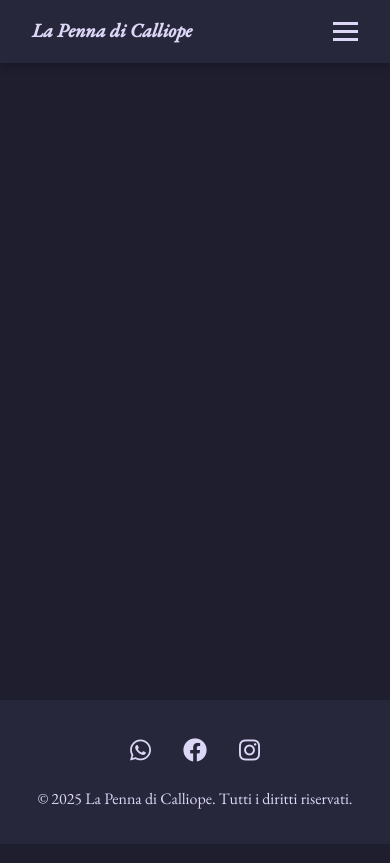
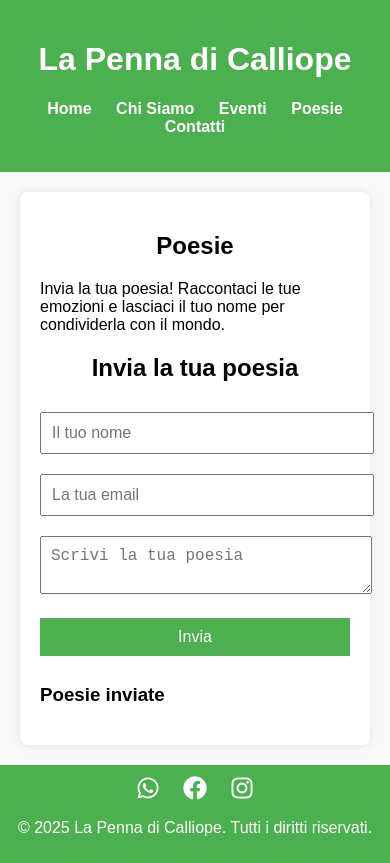
Before and after one commit to chiaramgl/lapennadicalliopeweb, a website: page index.html in a window 390 px wide. Drawn offline with nearby package versions, Linux system fonts and the light colour scheme; no server answers.

Commit message:
Update index.html

```diff
--- a/index.html
+++ b/index.html
@@ -1,151 +1,134 @@
 <!DOCTYPE html>
 <html lang="it">
+
 <head>
     <meta charset="UTF-8">
     <meta name="viewport" content="width=device-width, initial-scale=1.0">
-    <meta name="description" content="Homepage di La Penna di Calliope">
-    <meta name="keywords" content="homepage, La Penna di Calliope">
+    <meta name="description" content="Pagina di poesie di La Penna di Calliope">
+    <meta name="keywords" content="poesie, La Penna di Calliope, invia poesia">
     <meta name="author" content="La Penna di Calliope">
-    <title>Home - La Penna di Calliope</title>
+    <title>Poesie - La Penna di Calliope</title>
     <link rel="stylesheet" href="https://cdnjs.cloudflare.com/ajax/libs/font-awesome/6.0.0/css/all.min.css">
     <style>
-        @import url('https://fonts.googleapis.com/css2?family=EB+Garamond:ital,wght@0,400;0,500;0,600;1,400;1,500&display=swap');
+        /* CSS di base */
         body {
-            margin: 0;
-            font-family: 'EB Garamond', serif;
-            color: #dcd6f7;
-            background-color: #1e1e2f;
-            line-height: 1.6;
-            font-size: 18px;
-            padding-bottom: 140px;
-        }
-        header {
-            position: fixed;
-            top: 0;
-            left: 0;
-            right: 0;
-            z-index: 1000;
-            display: flex;
-            justify-content: space-between;
-            align-items: center;
-            padding: 1em 2em;
-            background-color: rgba(41, 41, 61, 0.95);
-            box-shadow: 0 2px 10px rgba(0,0,0,0.3);
-        }
-        .site-title {
-            font-family: 'EB Garamond', serif;
-            font-style: italic;
-            font-size: 1.5em;
-            color: #dcd6f7;
-            margin: 0;
-        }
-        .site-title a {
-            text-decoration: none;
-            color: inherit;
-        }
-        nav {
-            display: flex;
-            align-items: center;
-        }
-        .nav-desktop {
-            list-style: none;
+            font-family: Arial, sans-serif;
             margin: 0;
             padding: 0;
-            display: flex;
-            gap: 2em;
+            background-color: #f9f9f9;
         }
-        .nav-desktop li {
-            display: inline;
-        }
-        nav a {
-            text-decoration: none;
-            color: #dcd6f7;
-            font-size: 1.2em;
-            transition: color 0.3s ease;
-        }
-        nav a:hover {
-            color: #bb86fc;
-        }
-        .nav-mobile {
-            display: none;
-            flex-direction: column;
-            gap: 1em;
-            padding-left: 1em;
-            background-color: rgba(41, 41, 61, 0.95);
-            position: absolute;
-            top: 60px;
-            right: 0;
-            width: 200px;
-            padding: 1em;
-            box-shadow: 0 2px 10px rgba(0, 0, 0, 0.3);
-        }
-        .hamburger {
-            display: none;
-            cursor: pointer;
-            flex-direction: column;
-            gap: 5px;
-        }
-        .hamburger div {
-            width: 25px;
-            height: 3px;
-            background-color: #dcd6f7;
-        }
-        footer {
-            position: fixed;
-            bottom: 0;
-            left: 0;
-            right: 0;
-            background-color: rgba(41, 41, 61, 0.95);
-            padding: 1em 2em;
+
+        header {
+            background-color: #4CAF50;
+            color: white;
+            padding: 20px;
             text-align: center;
         }
-        .social-links {
-            display: flex;
-            justify-content: center;
-            gap: 2em;
-            margin-top: 1em;
+
+        header h1 a {
+            color: white;
+            text-decoration: none;
         }
+
+        nav {
+            text-align: center;
+            margin-top: 10px;
+        }
+
+        nav ul {
+            list-style: none;
+            padding: 0;
+        }
+
+        nav ul li {
+            display: inline;
+            margin: 0 10px;
+        }
+
+        nav ul li a {
+            color: white;
+            text-decoration: none;
+            font-weight: bold;
+        }
+
+        main {
+            padding: 20px;
+        }
+
+        .contact-form input,
+        .contact-form textarea,
+        .contact-form button {
+            width: 100%;
+            padding: 10px;
+            margin: 10px 0;
+            font-size: 1rem;
+        }
+
+        .contact-form button {
+            background-color: #4CAF50;
+            color: white;
+            border: none;
+        }
+
+        .content-section {
+            max-width: 800px;
+            margin: 0 auto;
+            padding: 20px;
+            background-color: white;
+            border-radius: 8px;
+            box-shadow: 0px 0px 10px rgba(0, 0, 0, 0.1);
+        }
+
+        .content-section h2 {
+            text-align: center;
+            margin-bottom: 20px;
+        }
+
+        .article-card {
+            background-color: #f4f4f4;
+            padding: 20px;
+            margin: 10px 0;
+            border-radius: 8px;
+            box-shadow: 0px 0px 5px rgba(0, 0, 0, 0.1);
+        }
+
+        .article-date {
+            font-size: 0.9rem;
+            color: #888;
+        }
+
+        .article-card h3 {
+            font-size: 1.5rem;
+            margin-top: 10px;
+        }
+
+        .article-card p {
+            font-size: 1rem;
+            margin-top: 10px;
+        }
+
+        footer {
+            background-color: #4CAF50;
+            color: white;
+            padding: 10px 0;
+            text-align: center;
+        }
+
         .social-links a {
-            color: #dcd6f7;
-            font-size: 1.5em;
-            transition: color 0.3s ease;
+            margin: 0 10px;
+            color: white;
+            font-size: 1.5rem;
+            text-decoration: none;
         }
+
         .social-links a:hover {
-            color: #bb86fc;
-        }
-        @media (max-width: 768px) {
-            .site-title {
-                font-size: 1.3em;
-            }
-            .nav-desktop {
-                display: none;
-            }
-            .hamburger {
-                display: flex;
-            }
-            .nav-mobile.active {
-                display: flex;
-            }
-            .social-links {
-                flex-direction: row;
-                justify-content: center;
-                gap: 2em;
-            }
-        }
-        @media (max-width: 480px) {
-            body {
-                font-size: 16px;
-            }
-            .site-title {
-                font-size: 1.2em;
-            }
-            nav a {
-                font-size: 1.2em;
-            }
+            color: #f1f1f1;
         }
     </style>
 </head>
+
 <body>
+
     <header>
         <h1 class="site-title"><a href="index.html">La Penna di Calliope</a></h1>
         <nav>
@@ -156,20 +139,30 @@
                 <li><a href="poesie.html">Poesie</a></li>
                 <li><a href="contatti.html">Contatti</a></li>
             </ul>
-            <div class="nav-mobile">
-                <a href="index.html">Home</a>
-                <a href="chi-siamo.html">Chi Siamo</a>
-                <a href="eventi.html">Eventi</a>
-                <a href="poesie.html">Poesie</a>
-                <a href="contatti.html">Contatti</a>
+        </nav>
+    </header>
+
+    <main>
+        <section class="content-section" id="poesie">
+            <h2>Poesie</h2>
+            <p>Invia la tua poesia! Raccontaci le tue emozioni e lasciaci il tuo nome per condividerla con il mondo.</p>
+            <div class="contact-form">
+                <h2>Invia la tua poesia</h2>
+                <form id="poesiaForm">
+                    <input type="text" id="nome" name="nome" placeholder="Il tuo nome" required>
+                    <input type="email" id="email" name="email" placeholder="La tua email" required>
+                    <textarea id="poesia" name="poesia" placeholder="Scrivi la tua poesia" required></textarea>
+                    <button type="submit">Invia</button>
+                </form>
             </div>
-        </nav>
-        <div class="hamburger" id="hamburger">
-            <div></div>
-            <div></div>
-            <div></div>
-        </div>
-    </header>
+
+            <h3>Poesie inviate</h3>
+            <div id="poesie-accettate">
+                <!-- Qui verranno caricate le poesie inviate -->
+            </div>
+        </section>
+    </main>
+
     <footer>
         <div class="social-links">
             <a href="https://chat.whatsapp.com/EaWRHGp9gHNJevkrgZn2ca" title="WhatsApp" target="_blank"><i class="fab fa-whatsapp"></i></a>
@@ -178,19 +171,56 @@
         </div>
         <p>&copy; 2025 La Penna di Calliope. Tutti i diritti riservati.</p>
     </footer>
+
     <script>
-        document.addEventListener('DOMContentLoaded', function() {
-            const hamburger = document.getElementById('hamburger');
-            const navMobile = document.querySelector('.nav-mobile');
-            hamburger.addEventListener('click', function() {
-                navMobile.classList.toggle('active');
-            });
-            document.querySelectorAll('.nav-mobile a').forEach(link => {
-                link.addEventListener('click', () => {
-                    navMobile.classList.remove('active');
+        // Gestione invio poesia
+        document.getElementById('poesiaForm').addEventListener('submit', function (e) {
+            e.preventDefault();
+            const nome = document.getElementById('nome').value;
+            const email = document.getElementById('email').value;
+            const poesia = document.getElementById('poesia').value;
+
+            // Invia la richiesta al server
+            fetch('/submit-poesia', {
+                method: 'POST',
+                headers: {
+                    'Content-Type': 'application/json',
+                },
+                body: JSON.stringify({ nome, email, poesia }),
+            })
+                .then((response) => response.json())
+                .then((data) => {
+                    if (data.success) {
+                        alert('La tua poesia è stata inviata con successo!');
+                        loadPoesieAccettate();
+                    } else {
+                        alert('Si è verificato un errore durante l\'invio della poesia.');
+                    }
                 });
-            });
         });
+
+        // Carica poesie accettate
+        function loadPoesieAccettate() {
+            fetch('/get-poesie')
+                .then((response) => response.json())
+                .then((data) => {
+                    const poesieContainer = document.getElementById('poesie-accettate');
+                    poesieContainer.innerHTML = '';
+                    data.poesie.forEach((poesia) => {
+                        const poesiaCard = document.createElement('div');
+                        poesiaCard.className = 'article-card';
+                        poesiaCard.innerHTML = `
+                            <div class="article-date">${poesia.date}</div>
+                            <h3>${poesia.nome}</h3>
+                            <p>${poesia.poesia}</p>
+                        `;
+                        poesieContainer.appendChild(poesiaCard);
+                    });
+                });
+        }
+
+        document.addEventListener('DOMContentLoaded', loadPoesieAccettate);
     </script>
 </body>
+
 </html>
```
